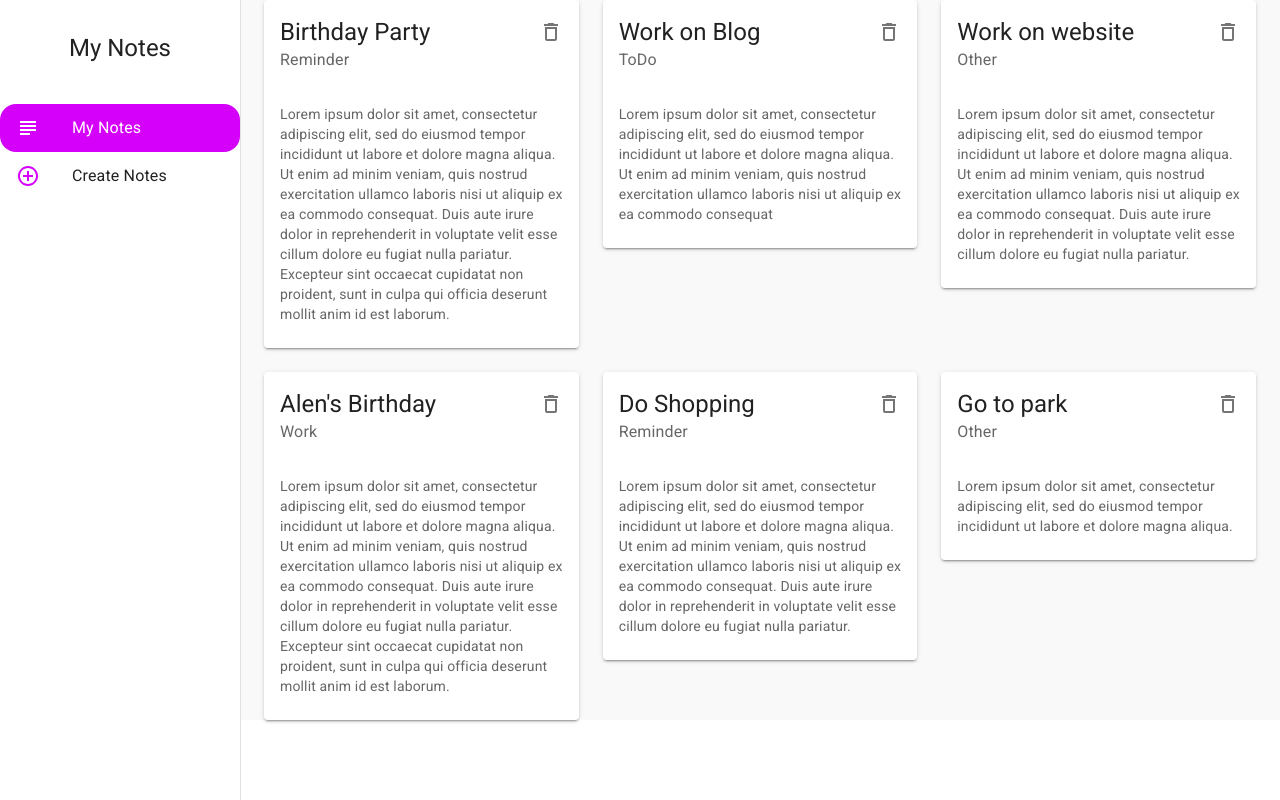
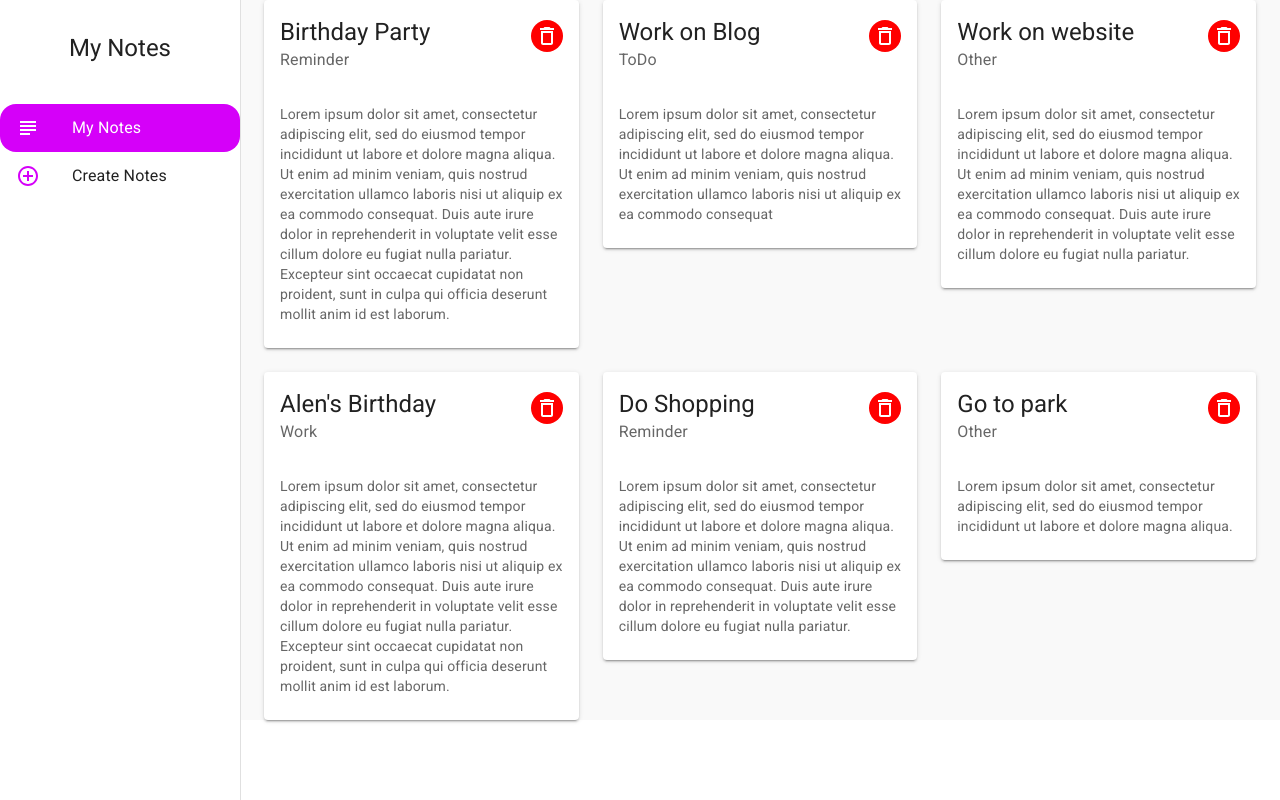
Before and after one commit to SaadJamilAkhtar/react-material-notes-app, a React (Create React App) app: page / in a window 1280 px wide. Built offline with nearby package versions, Linux system fonts and the light colour scheme; data requests are answered from the project's data file.

Commit message:
minor style tweaks

```diff
--- a/src/components/NoteCard.js
+++ b/src/components/NoteCard.js
@@ -13,8 +13,16 @@ function NoteCard(props) {
             <CardHeader
                 title={props.note.title}
                 action={
-                    <IconButton onClick={() => props.onDelete(props.note.id)} >
-                        <DeleteOutline/>
+                    <IconButton onClick={() => props.onDelete(props.note.id)}>
+                        <DeleteOutline
+                            style={
+                                {
+                                    color: 'white',
+                                    background: 'red',
+                                    padding: '0.25rem',
+                                    borderRadius: '2rem'
+                                }
+                            }/>
                     </IconButton>
                 }
                 subheader={props.note.category}
```
